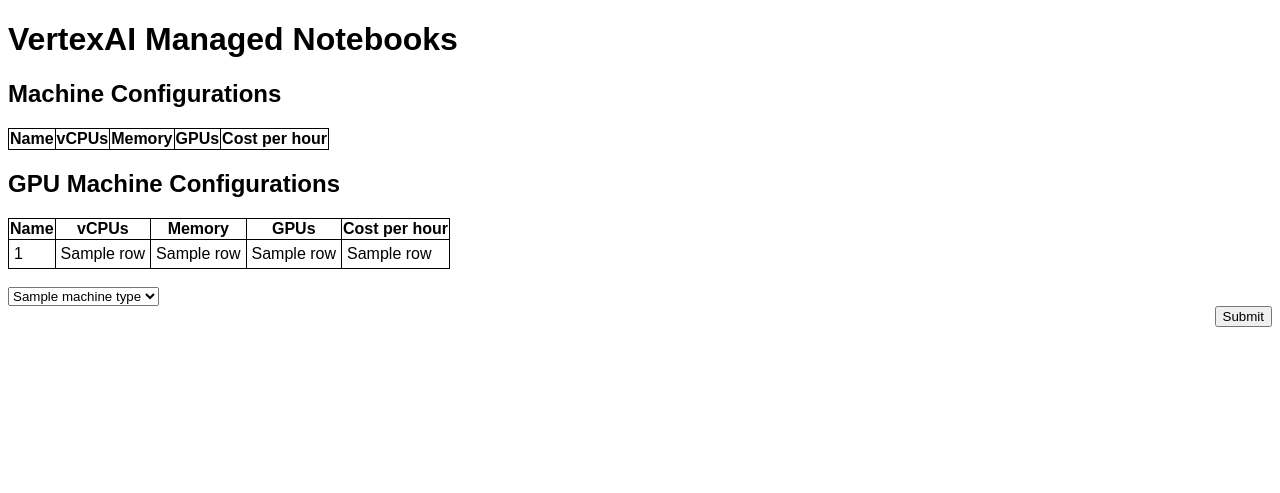
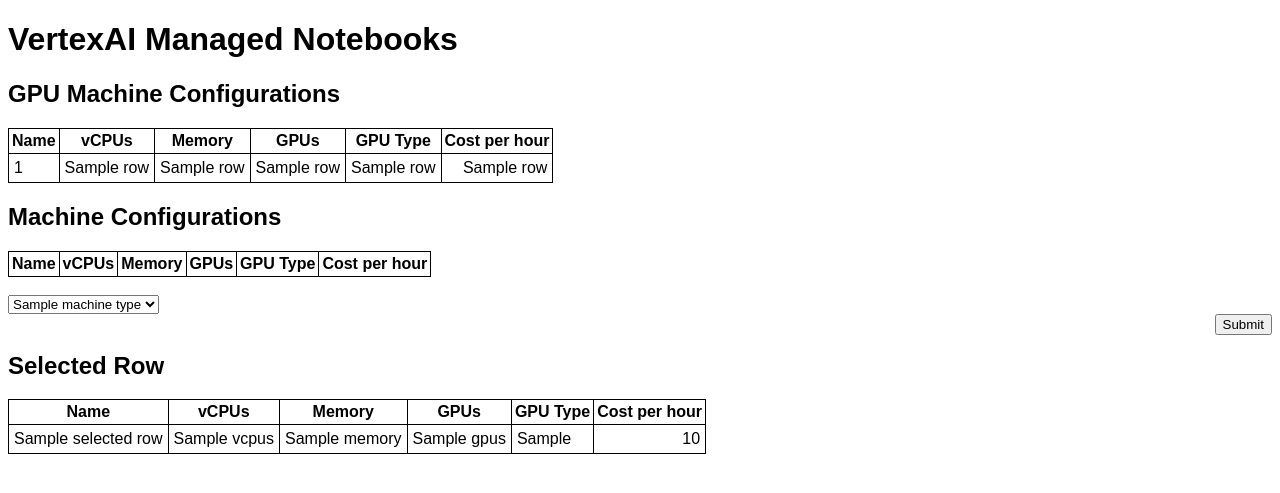
Before and after one commit to lynnlangit/notebook-picker, a Flask app: template notebook-picker/templates/index.html in a window 1280 px wide. Shown: the top 493 px of the page. Run offline with Flask 3, Linux system fonts and the light colour scheme; the template is opened without the code that fills it: most values are stand-ins (such as "Sample title", 1, 10 or a date in 2020); lists and menus that the app fills with data are empty.

Commit message:
adding more data

```diff
--- a/notebook-picker/app.py
+++ b/notebook-picker/app.py
@@ -11,6 +11,7 @@ machine_configurations = [
         "memory": 3.75,
         "gpus": None,
         "cost_per_hour": 0.05,
+        "gpu_type": None,
     },
     {
         "name": "n1-standard-2",
@@ -18,6 +19,7 @@ machine_configurations = [
         "memory": 7.5,
         "gpus": None,
         "cost_per_hour": 0.10,
+        "gpu_type": None,
     },
     {
         "name": "n1-standard-4",
@@ -25,6 +27,7 @@ machine_configurations = [
         "memory": 15,
         "gpus": None,
         "cost_per_hour": 0.20,
+        "gpu_type": None,
     },
     {
         "name": "n1-standard-8",
@@ -32,6 +35,7 @@ machine_configurations = [
         "memory": 30,
         "gpus": None,
         "cost_per_hour": 0.40,
+        "gpu_type": None,
     },
     {
         "name": "n1-standard-16",
@@ -39,6 +43,7 @@ machine_configurations = [
         "memory": 60,
         "gpus": None,
         "cost_per_hour": 0.80,
+        "gpu_type": None,
     },
     {
         "name": "n1-standard-32",
@@ -46,6 +51,7 @@ machine_configurations = [
         "memory": 120,
         "gpus": None,
         "cost_per_hour": 1.60,
+        "gpu_type": None,
     },
     {
         "name": "n1-standard-8-gpu",
@@ -71,6 +77,94 @@ machine_configurations = [
         "cost_per_hour": 4.00,
         "gpu_type": "NVIDIA Tesla T4",
     },
+    {
+        "name": "a2-highgpu-1g",
+        "vcpus": 12,
+        "memory": 85,
+        "gpus": 1,
+        "cost_per_hour": .74,
+        "gpu_type": "NVIDIA A100",
+    },
+    {
+        "name": "a2-highgpu-2g",
+        "vcpus": 24,
+        "memory": 170,
+        "gpus": 2,
+        "cost_per_hour": 1.48,
+        "gpu_type": "NVIDIA A100",
+    },
+    {
+        "name": "a2-highgpu-4g",
+        "vcpus": 48,
+        "memory": 340,
+        "gpus": 4,
+        "cost_per_hour": 2.96,
+        "gpu_type": "NVIDIA A100",
+    },
+    {
+        "name": "a2-highgpu-8g",
+        "vcpus": 96,
+        "memory": 680,
+        "gpus": 8,
+        "cost_per_hour": 5.92,
+        "gpu_type": "NVIDIA A100",
+    },
+    {
+        "name": "n1-highmem-2",
+        "vcpus": 2,
+        "memory": 13,
+        "gpus": None,
+        "cost_per_hour": 0.16,
+        "gpu_type": None,
+    },
+    {
+        "name": "n1-highmem-4",
+        "vcpus": 4,
+        "memory": 26,
+        "gpus": None,
+        "cost_per_hour": 0.31,
+        "gpu_type": None,
+    },
+    {
+        "name": "n1-highmem-8",
+        "vcpus": 8,
+        "memory": 52,
+        "gpus": None,
+        "cost_per_hour": 0.61,
+        "gpu_type": None,
+    },
+    {
+        "name": "n1-highmem-16",
+        "vcpus": 16,
+        "memory": 104,
+        "gpus": None,
+        "cost_per_hour": 1.22,
+        "gpu_type": None,
+    },
+    {
+        "name": "n1-highmem-32",
+        "vcpus": 32,
+        "memory": 208,
+        "gpus": None,
+        "cost_per_hour": 2.45,
+        "gpu_type": None,
+    },
+    {
+        "name": "n1-highmem-64",
+        "vcpus": 64,
+        "memory": 416,
+        "gpus": None,
+        "cost_per_hour": 4.86,
+        "gpu_type": None,
+    },
+    {
+        "name": "n1-highmem-96",
+        "vcpus": 96,
+        "memory": 624,
+        "gpus": None,
+        "cost_per_hour": 7.32,
+        "gpu_type": None,
+    },
 ]
 
 def get_machine_configurations(with_gpus=False):
@@ -81,14 +175,33 @@ def get_machine_configurations(with_gpus=False):
             if machine_configuration["gpus"] is not None
         ]
     else:
-        return machine_configurations
+        return [
+            machine_configuration
+            for machine_configuration in machine_configurations
+            if machine_configuration["gpus"] is None
+        ]
+
 
 @app.route("/")
+# def index():
+#     gpu_rows = []
+#     no_gpu_rows = []
+#     for row in machine_configurations:
+#         if row["gpus"] is not None:
+#             gpu_rows.append([row["name"], row["vcpus"], row["memory"], row["gpus"], row["gpu_type"],row["cost_per_hour"]])
+#         else:
+#             no_gpu_rows.append([row["name"], row["vcpus"], row["memory"], row["gpus"], row["gpu_type"],row["cost_per_hour"]])
+#     return render_template("index.html", gpu_rows=gpu_rows, no_gpu_rows=no_gpu_rows, submit_button_text="Submit", machine_types=machine_configurations)
 def index():
-    rows = []
+    gpu_rows = []
+    no_gpu_rows = []
     for row in machine_configurations:
-        rows.append([row["name"], row["vcpus"], row["memory"], row["gpus"], row["cost_per_hour"]])
-    return render_template("index.html", rows=rows, submit_button_text="Submit", machine_types=machine_configurations)
+        if row["gpus"] is not None:
+            gpu_rows.append([row["name"], row["vcpus"], row["memory"], row["gpus"], row["gpu_type"],row["cost_per_hour"]])
+        else:
+            no_gpu_rows.append([row["name"], row["vcpus"], row["memory"], row["gpus"], row["gpu_type"],row["cost_per_hour"]])
+    selected_row = machine_configurations[0]
+    return render_template("index.html", gpu_rows=gpu_rows, no_gpu_rows=no_gpu_rows, submit_button_text="Submit", machine_types=machine_configurations, selected_row=selected_row)
 
 @app.route("/select", methods=["POST"])
 def select():
--- a/notebook-picker/templates/index.html
+++ b/notebook-picker/templates/index.html
@@ -14,10 +14,14 @@
 
         th {
             text-align: center;
+            padding: 3px;
         }
 
         td {
             padding: 5px;
+        }
+        td:nth-child(6) {
+            text-align: right;
         }
         body {
             font-family:
@@ -28,6 +32,31 @@
 <body>
     <h1>VertexAI Managed Notebooks</h1>
     <table>
+        <tr><h2>GPU Machine Configurations</h2></tr>
+        <tr><table class="table">
+            <thead>
+                <tr>
+                    <th>Name</th>
+                    <th>vCPUs</th>
+                    <th>Memory</th>
+                    <th>GPUs</th>
+                    <th>GPU Type</th>
+                    <th>Cost per hour</th>
+                </tr>
+            </thead>
+            <tbody>
+                {% for row in gpu_rows %}
+                    <tr>
+                        <td>{{ row[0] }}</td>
+                        <td>{{ row[1] }}</td>
+                        <td>{{ row[2] }}</td>
+                        <td>{{ row[3] }}</td>
+                        <td>{{ row[4] }}</td>
+                        <td>{{ row[5] }}</td>
+                    </tr>
+                {% endfor %}
+            </tbody>
+            </table></tr>
         <tr><h2>Machine Configurations</h2></tr>
         <tr><table class="table">
             <thead>
@@ -36,52 +65,60 @@
                     <th>vCPUs</th>
                     <th>Memory</th>
                     <th>GPUs</th>
+                    <th>GPU Type</th>
                     <th>Cost per hour</th>
                 </tr>
             </thead>
             <tbody>
-                {% for row in rows if row['gpus'] == None %}
+                {% for row in no_gpu_rows %}
                     <tr>
                         <td>{{ row[0] }}</td>
                         <td>{{ row[1] }}</td>
                         <td>{{ row[2] }}</td>
                         <td>{{ row[3] }}</td>
                         <td>{{ row[4] }}</td>
+                        <td>{{ row[5] }}</td>
                     </tr>
                 {% endfor %}
             </tbody>
-            </table></tr>
-        <tr><h2>GPU Machine Configurations</h2></tr>
-        <tr><table class="table">
+        </table></tr>
+    </table>
+    <br>
+    <select name="machine_type" id="machine_type">
+        {% for machine_type in machine_types %}
+            <option value="{{ machine_type.name }}">{{ machine_type.name }}</option>
+        {% endfor %}
+        <script>
+            document.getElementById("machine_type").selectedIndex = 0;
+        </script>
+    </select>
+    <br>
+    <button type="submit" name="submit" value="Submit" style="float: inline-end;">Submit</button>
+    <br>
+    <div id="selection_row">
+        <h2>Selected Row</h2>
+        <table>
             <thead>
                 <tr>
                     <th>Name</th>
                     <th>vCPUs</th>
                     <th>Memory</th>
                     <th>GPUs</th>
+                    <th>GPU Type</th>
                     <th>Cost per hour</th>
                 </tr>
             </thead>
             <tbody>
-                {% for row in rows if row['gpus'] != None %}
-                    <tr>
-                        <td>{{ row[0] }}</td>
-                        <td>{{ row[1] }}</td>
-                        <td>{{ row[2] }}</td>
-                        <td>{{ row[3] }}</td>
-                        <td>{{ row[4] }}</td>
-                    </tr>
-                {% endfor %}
+                <tr>
+                    <td>{{ selected_row.name }}</td>
+                    <td>{{ selected_row.vcpus }}</td>
+                    <td>{{ selected_row.memory }}</td>
+                    <td>{{ selected_row.gpus }}</td>
+                    <td>{{ selected_row.gpu_type }}</td>
+                    <td>{{ selected_row.cost_per_hour }}</td>
+                </tr>
             </tbody>
-        </table></tr>
-    </table>
-    <br>
-    <select name="machine_type">
-        {% for machine_type in machine_types %}
-            <option value="{{ machine_type.name }}">{{ machine_type.name }}</option>
-        {% endfor %}
-    </select>
-    <br>
-    <button type="submit" name="submit" value="Submit" style="float: inline-end;">Submit</button>
+        </table>
+    </div>
 </body>
 </html>
```
